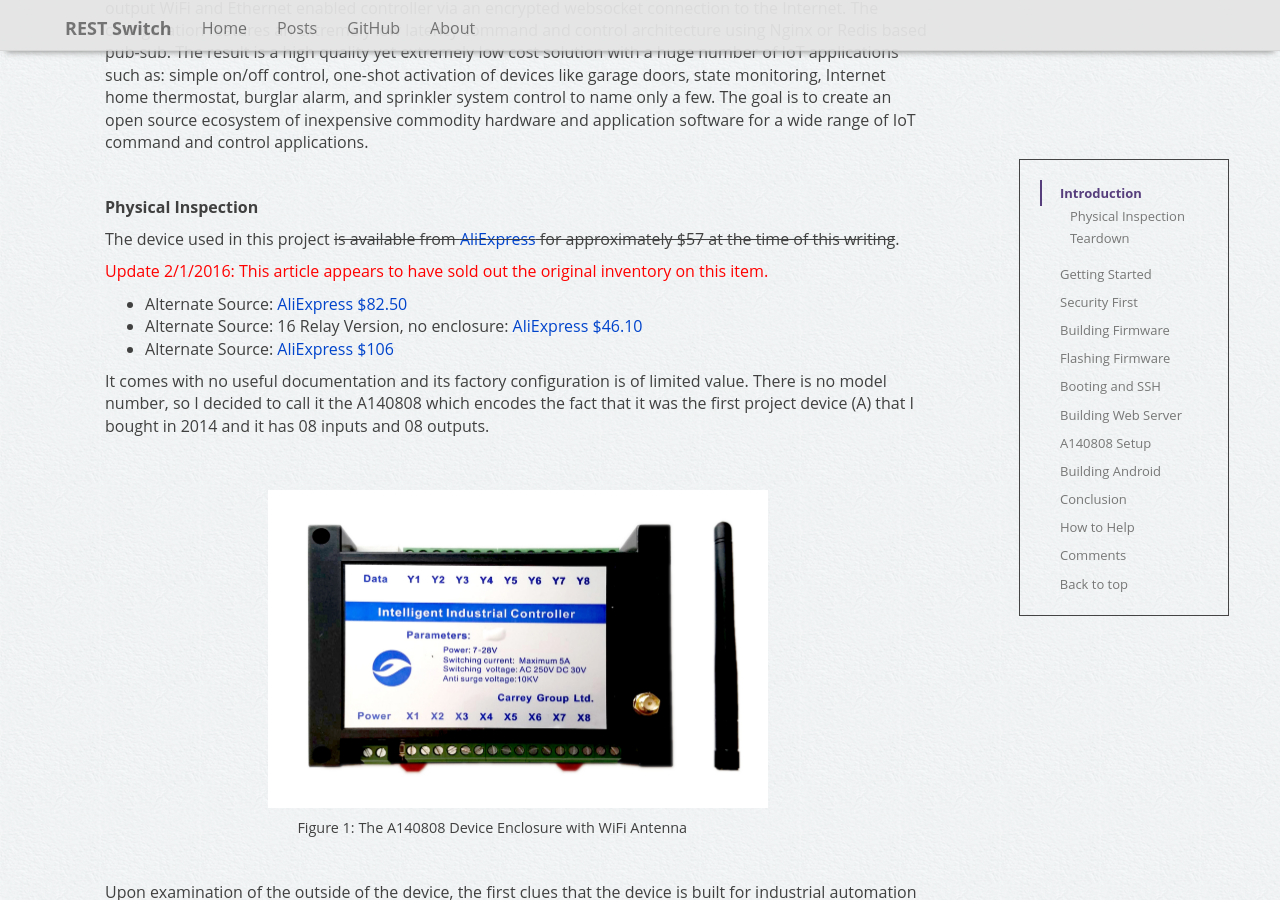
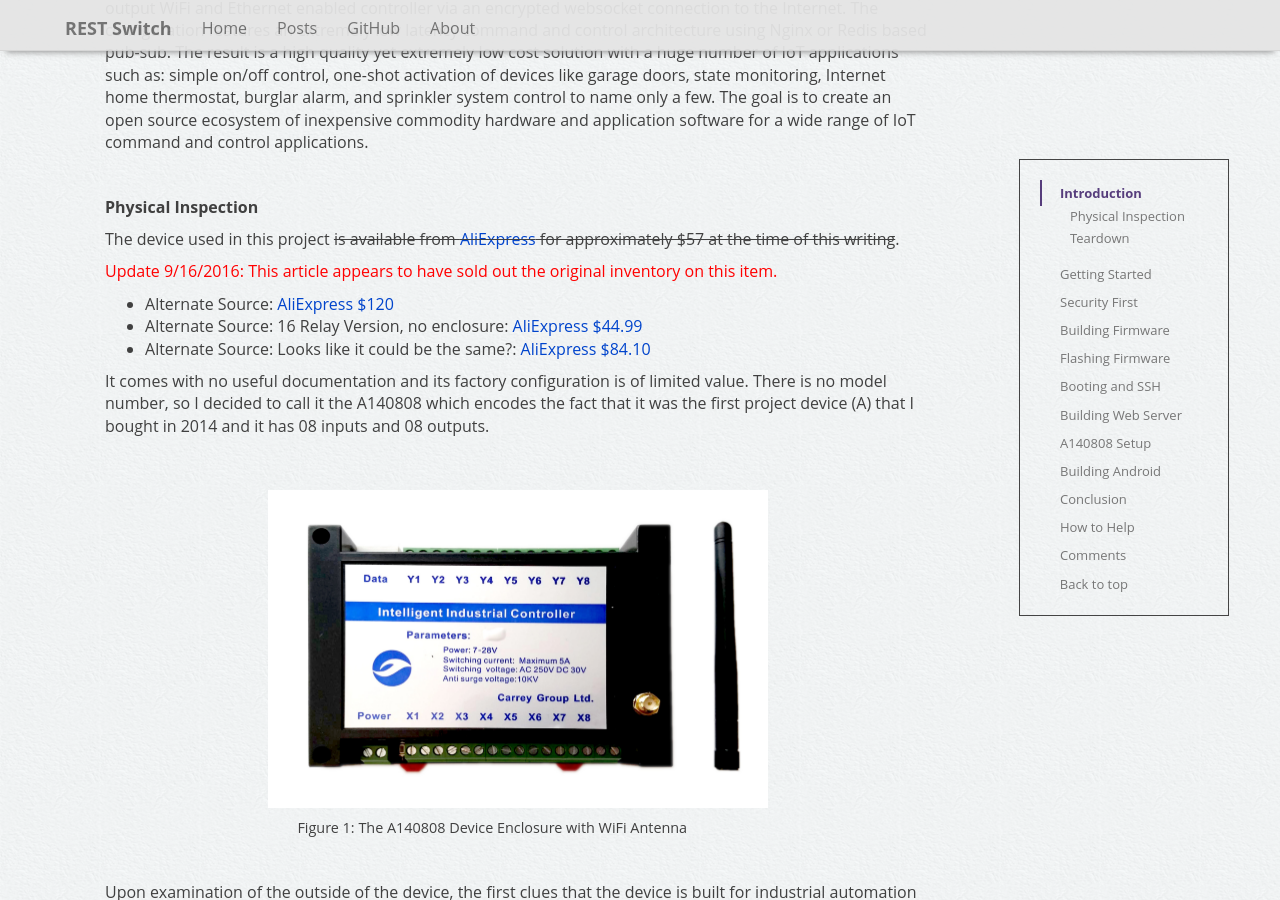
Before and after one commit to rest-switch/rest-switch.github.io, a Jekyll site: the page built from _posts/2015-11-02-a140808.markdown, in a window 1280 px wide and 900 px high, scrolled down 467 px. Built offline with Jekyll 4.4.1, drawn with Linux system fonts in a browser that asks for light colours; nearby versions of some CDN libraries; comment, search, counter and statistics services are not loaded.

Commit message:
updated with new product links
Signed-off-by: John Clark <inindev@gmail.com>

```diff
--- a/_posts/2015-11-02-a140808.markdown
+++ b/_posts/2015-11-02-a140808.markdown
@@ -94,11 +94,11 @@ This is an open source project to connect a high durability yet inexpensive 8 op
 **Physical Inspection**
 
 The device used in this project <strike>is available from <a href="http://www.aliexpress.com/item/Free-shipping-KR-0808WIFI-S5A-wifi-version-8-into-8-out-of-relay-module/1945279388.html" target="_blank">AliExpress</a> for approximately $57 at the time of this writing</strike>.
-<p style="color:red">Update 2/1/2016: This article appears to have sold out the original inventory on this item.</p>
+<p style="color:red">Update 9/16/2016: This article appears to have sold out the original inventory on this item.</p>
 <ul>
-  <li>Alternate Source: <a href="http://www.aliexpress.com/item/Free-shipping-8-WIFI-network-relay-board-Network-control-switch-relay-network-mobile-phone-control-relay/32437800178.html" target="_blank">AliExpress $82.50</a></li>
-  <li>Alternate Source: 16 Relay Version, no enclosure: <a href="http://www.aliexpress.com/item/Q14078-HLK-SW16-16-Channel-Android-Smart-Phone-CWiFi-Relay-WiFi-Relay-Module-FS/32549683968.html" target="_blank">AliExpress $46.10</a></li>
-  <li>Alternate Source: <a href="http://www.aliexpress.com/item/WIFI-network-relay-control-board-network-relay-controller-mobile-phone-relay-control-switch/1545652879.html" target="_blank">AliExpress $106</a></li>
+  <li>Alternate Source: <a href="https://www.aliexpress.com/item/8-way-WIFI-network-relay-board-network-control-switch-network-relay-mobile-phone-control-relay/32711504118.html" target="_blank">AliExpress $120</a></li>
+  <li>Alternate Source: 16 Relay Version, no enclosure: <a href="http://www.aliexpress.com/item/Q14078-HLK-SW16-16-Channel-Android-Smart-Phone-CWiFi-Relay-WiFi-Relay-Module-FreePost/32329473853.html" target="_blank">AliExpress $44.99</a></li>
+  <li>Alternate Source: Looks like it could be the same?: <a href="http://www.aliexpress.com/item/wifi-8-CH-8-DO-5A-relay-module-android-phone-ethernet-tcp-ip-PC-control-modbus/1433510211.html" target="_blank">AliExpress $84.10</a></li>
 </ul>
 It comes with no useful documentation and its factory configuration is of limited value. There is no model number, so I decided to call it the A140808 which encodes the fact that it was the first project device (A) that I bought in 2014 and it has 08 inputs and 08 outputs.
 
```
